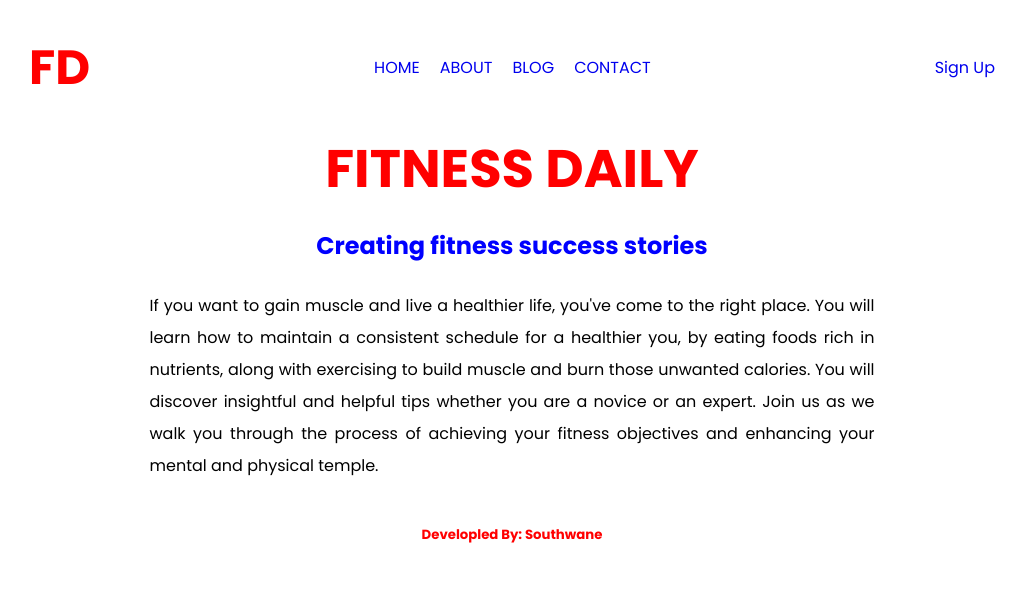
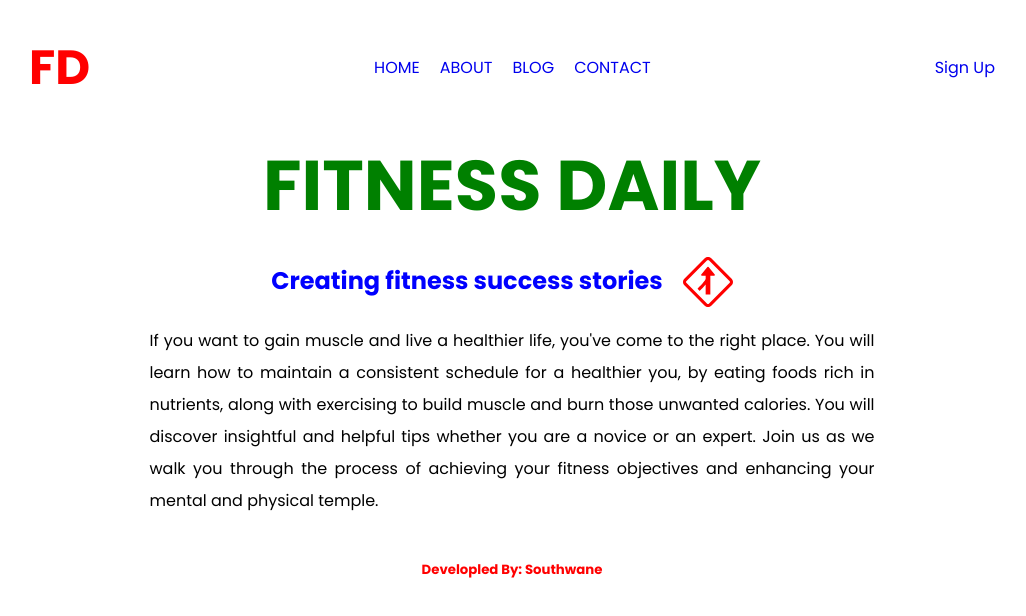
Before and after one commit to southwane/fitness-daily, a Next.js app: page / in a window 1280 px wide. Shown: the top 616 px of the page, without its empty margins (128-1154 px from the left). Built offline with nearby package versions, Linux system fonts and the light colour scheme.

Commit message:
file changes

```diff
--- a/app/page.js
+++ b/app/page.js
@@ -6,8 +6,21 @@ export default function Home() {
       <section className={page.container}>
         <div className={page.innerContainer}>
           <h1 className={page.title}>FITNESS DAILY</h1>
-          <h2 className={page.tagline}>Creating fitness success stories</h2>
-
+          <div className={page.subContainer}>
+            <h2 className={page.tagline}>Creating fitness success stories</h2>
+            <svg
+              className={page.lsvg}
+              xmlns="http://www.w3.org/2000/svg"
+              width="50"
+              height="50"
+              color="red"
+              fill="currentColor"
+              viewBox="0 0 16 16"
+            >
+              <path d="M7.25 6v1q-.211.451-.588.95c-.537.716-1.259 1.44-2.016 2.196l.708.708.015-.016c.652-.652 1.33-1.33 1.881-2.015V12h1.5V6h1.216a.25.25 0 0 0 .192-.41L8.192 3.23a.25.25 0 0 0-.384 0L5.842 5.59a.25.25 0 0 0 .192.41z" />
+              <path d="M9.05.435c-.58-.58-1.52-.58-2.1 0L.436 6.95c-.58.58-.58 1.519 0 2.098l6.516 6.516c.58.58 1.519.58 2.098 0l6.516-6.516c.58-.58.58-1.519 0-2.098zm-1.4.7a.495.495 0 0 1 .7 0l6.516 6.515a.495.495 0 0 1 0 .7L8.35 14.866a.495.495 0 0 1-.7 0L1.134 8.35a.495.495 0 0 1 0-.7L7.65 1.134Z" />
+            </svg>
+          </div>
           <p className={page.content}>
             If you want to gain muscle and live a healthier life, you&apos;ve
             come to the right place. You will learn how to maintain a consistent
--- a/app/page.module.css
+++ b/app/page.module.css
@@ -9,18 +9,29 @@
   max-width: 725px;
   margin: auto;
 }
+
+.subContainer {
+  display: flex;
+  align-content: center;
+  justify-content: center;
+}
+
 .title {
-  font-size: 3.3rem;
-  color: red;
   text-align: center;
+  font-size: 4.4rem;
+  color: green;
 }
 
 .tagline {
   text-align: center;
+
   color: blue;
   margin-bottom: 20px;
 }
 
+.lsvg {
+  margin: 0 20px;
+}
 .content {
   text-align: justify;
 }
@@ -30,6 +41,7 @@
   color: red;
   text-align: center;
 }
+
 @media screen and (max-width: 600px) {
   .title {
     color: red;
@@ -37,6 +49,9 @@
   }
   .tagline {
     color: blue;
-    font-size: 1.5rem;
+    font-size: 1.2rem;
+  }
+  .lsvg {
+    color: green;
   }
 }
--- a/package.json
+++ b/package.json
@@ -9,9 +9,10 @@
     "lint": "next lint"
   },
   "dependencies": {
+    "bootstrap-icons": "^1.11.3",
+    "next": "14.0.4",
     "react": "^18",
-    "react-dom": "^18",
-    "next": "14.0.4"
+    "react-dom": "^18"
   },
   "devDependencies": {
     "eslint": "^8",
```
Also changed, not shown: public/arm-barbell-logo.jpg (added), 1 other file (tests, documents, lock files or other folders).
